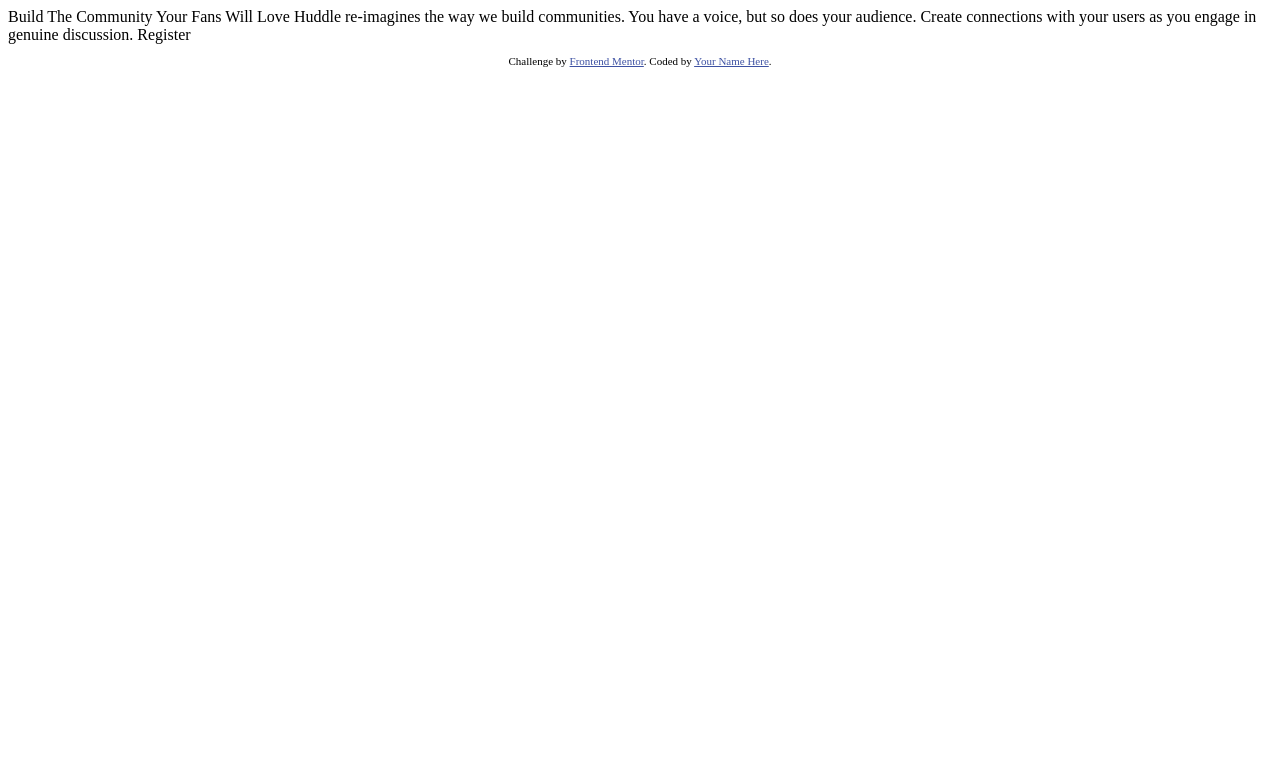
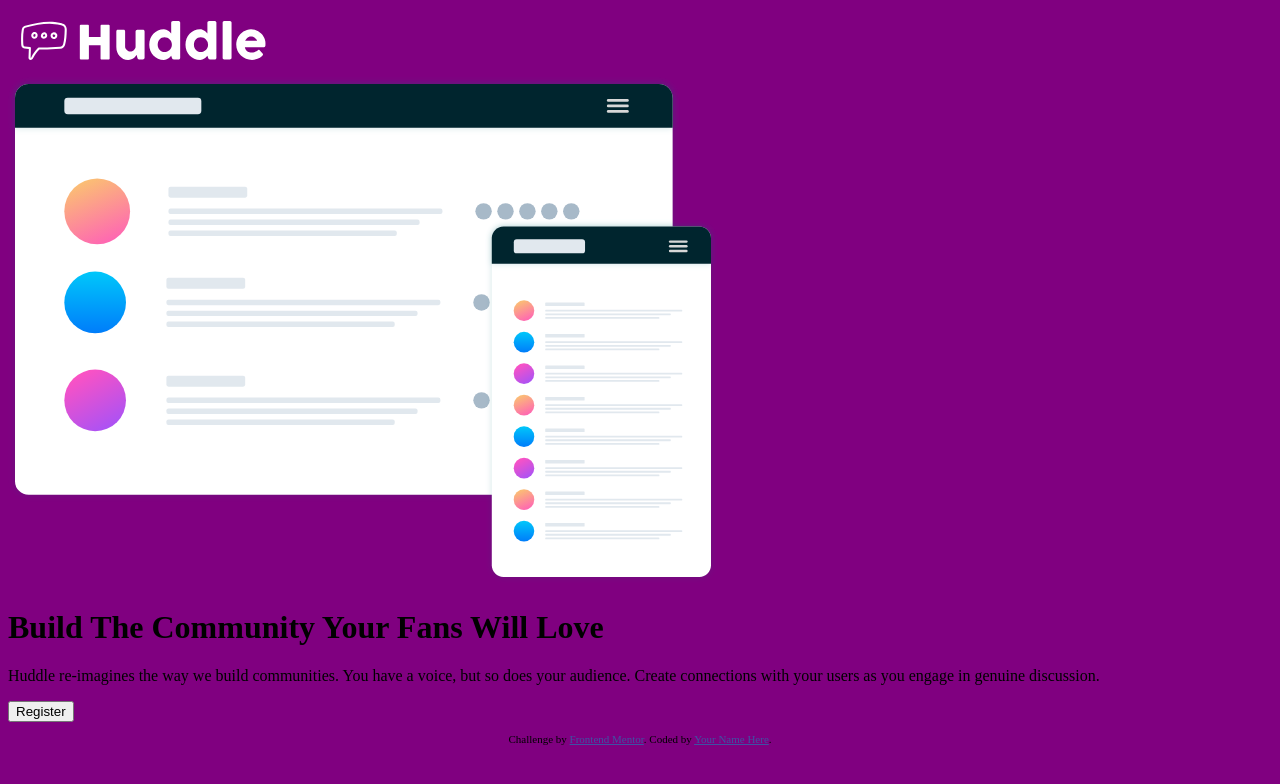
Before and after one commit to rizalfmaulana/huddle-landing-page-with-single-introductory-section, a plain HTML site: page index.html in a window 1280 px wide. Drawn offline with Linux system fonts and the light colour scheme.

Commit message:
modified html

```diff
--- a/index.html
+++ b/index.html
@@ -5,6 +5,7 @@
   <meta name="viewport" content="width=device-width, initial-scale=1.0"> <!-- displays site properly based on user's device -->
 
   <link rel="icon" type="image/png" sizes="32x32" href="./images/favicon-32x32.png">
+
 
   <title>Frontend Mentor | Huddle landing page with single introductory section</title>
 
@@ -14,15 +15,23 @@
     .attribution a { color: hsl(228, 45%, 44%); }
   </style>
 </head>
-<body>
-
-  Build The Community Your Fans Will Love
-
-  Huddle re-imagines the way we build communities. You have a voice, but so does your audience.
-  Create connections with your users as you engage in genuine discussion.
-
-  Register
-
+<body style="background-color: purple;">
+  <main>
+    <div class="container">
+      <div class="header">
+        <img src="./images/logo.svg" alt="">
+      </div>
+      <div class="content">
+        <img src="./images/illustration-mockups.svg" alt="">
+        <div class="body">
+          <h1>Build The Community Your Fans Will Love</h1>
+          <p>Huddle re-imagines the way we build communities. You have a voice, but so does your audience.
+  Create connections with your users as you engage in genuine discussion.</p>
+            <button>Register</button>
+        </div>
+      </div>
+    </div>
+  </main>
   <footer>
     <p class="attribution">
       Challenge by <a href="https://www.frontendmentor.io?ref=challenge" target="_blank">Frontend Mentor</a>.
```
